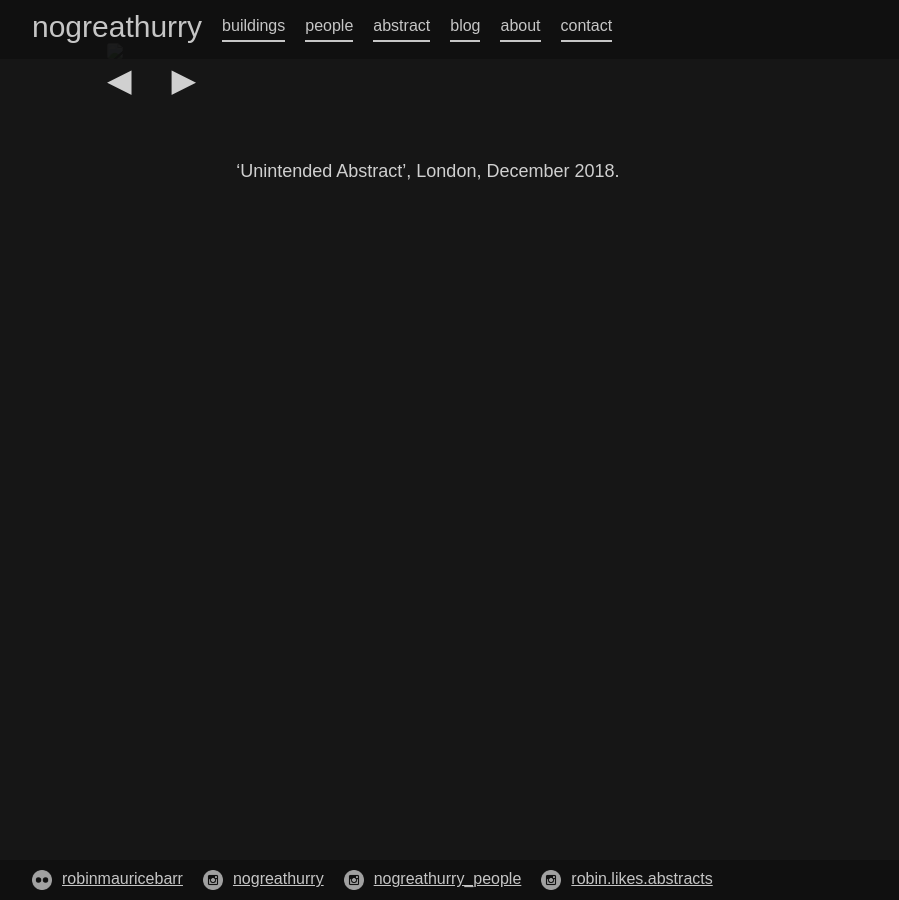
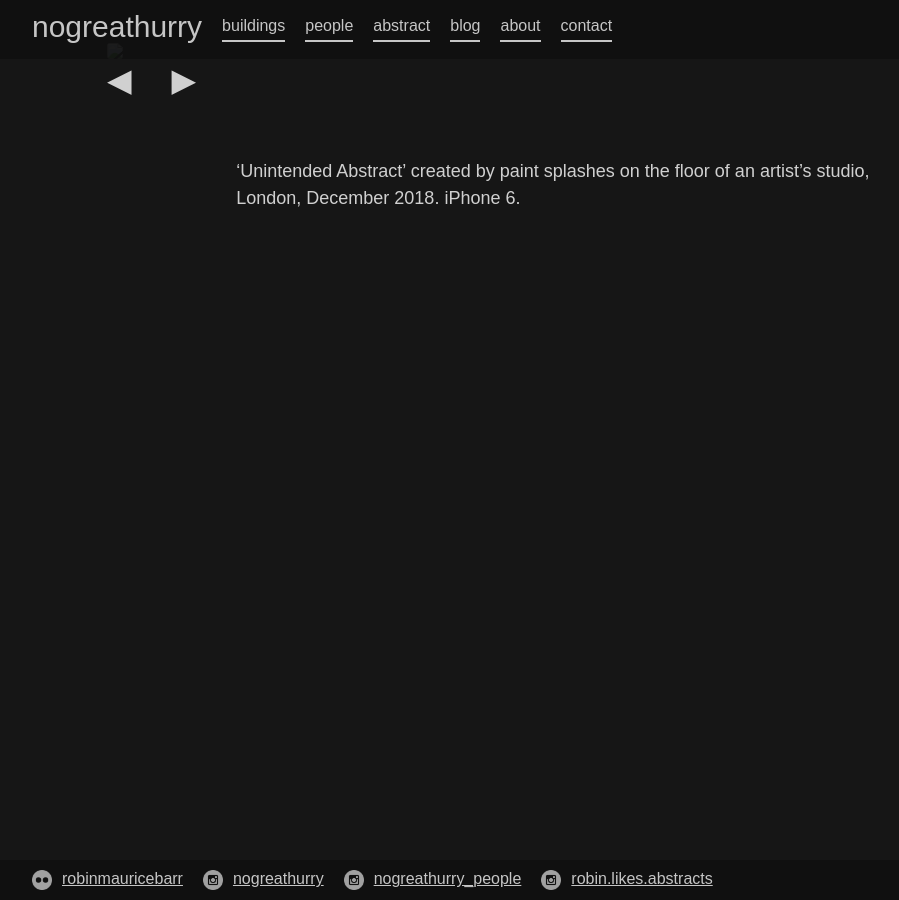
Before and after one commit to 987poiuytrewq/nogreathurry, a Jekyll site: the page built from _abstract/IMG-20190316-WA0010.md, in a window 1280 px wide. Shown: the whole page, without its empty margins (8-907 px from the left). Built offline with Jekyll 4.4.1, drawn with Linux system fonts in a browser that asks for light colours.

Commit message:
Updated Img 20190316 Wa0010

```diff
--- a/_abstract/IMG-20190316-WA0010.md
+++ b/_abstract/IMG-20190316-WA0010.md
@@ -1,9 +1,19 @@
 ---
 title: "'Unintended Abstract'"
-date: 2019-03-17 12:18:00 Z
+date: 2018-12-02 12:18:00 Z
+tags:
+- found abstract
+- Robin Maurice Barr
+- abstract
+- abstract photography
+- surface
+- unintended abstract
+- London
+- iphone6
+- paint
 image: "/uploads/IMG-20190316-WA0010.jpg"
 thumbnail_image: "/uploads/IMG-20190316-WA0010_thumbnail.jpg"
 layout: photo
 ---
 
-'Unintended Abstract', London, December 2018.
+'Unintended Abstract' created by paint splashes on the floor of an artist's studio, London, December 2018. iPhone 6.
```
